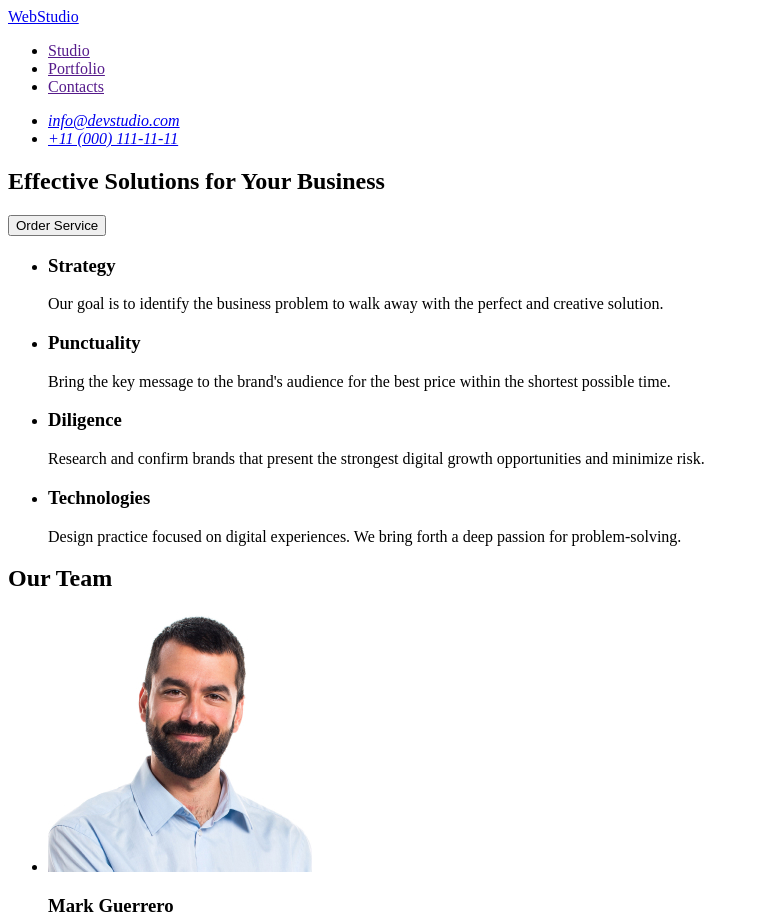
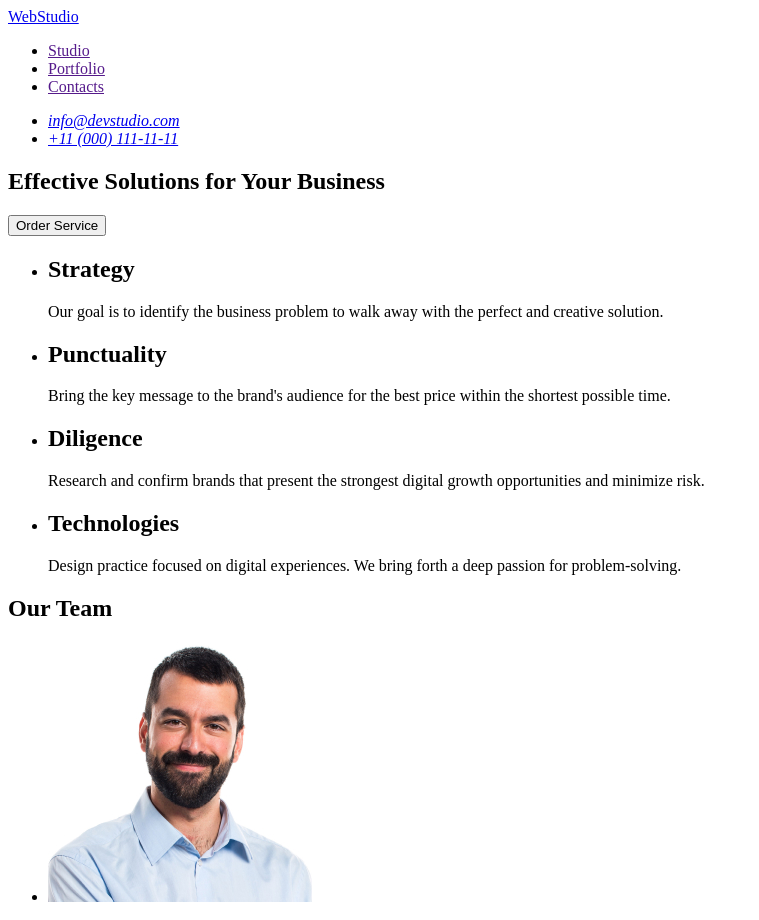
Before and after one commit to Tyomych9/goit-markup-hw-01, a plain HTML site: page index.html in a window 1280 px wide. Shown: the top 920 px of the page, without its empty margins (0-759 px from the left). Drawn offline with Linux system fonts and the light colour scheme.

Commit message:
Update index.html

```diff
--- a/index.html
+++ b/index.html
@@ -52,7 +52,8 @@
             <section>
 
                 <ul>
-             <li>   <h3>Strategy</h3>
+
+             <li>   <h2>Strategy</h2>
 
                     <p>
                         Our goal is to identify the business
@@ -61,7 +62,7 @@
 
                     </p></li>
 
-             <li>   <h3>Punctuality</h3>
+             <li>   <h2>Punctuality</h2>
 
                     <p>
                         Bring the key message to the brand's
@@ -70,7 +71,7 @@
 
                     </p></li>
 
-               <li> <h3>Diligence</h3>
+               <li> <h2>Diligence</h2>
 
                     <p>
                         Research and confirm brands that present
@@ -79,7 +80,7 @@
 
                     </p></li>
 
-              <li>  <h3>Technologies</h3>
+              <li>  <h2>Technologies</h2>
 
                      <p>
                         Design practice focused on digital
@@ -137,7 +138,7 @@
 
         <footer>
 
-            <a href="./index.html">WEBSTUDIO</a>
+            <a href="./index.html">WebStudio</a>
 
             <p>Increase the flow of customers and
                sales for your business with digital
```
